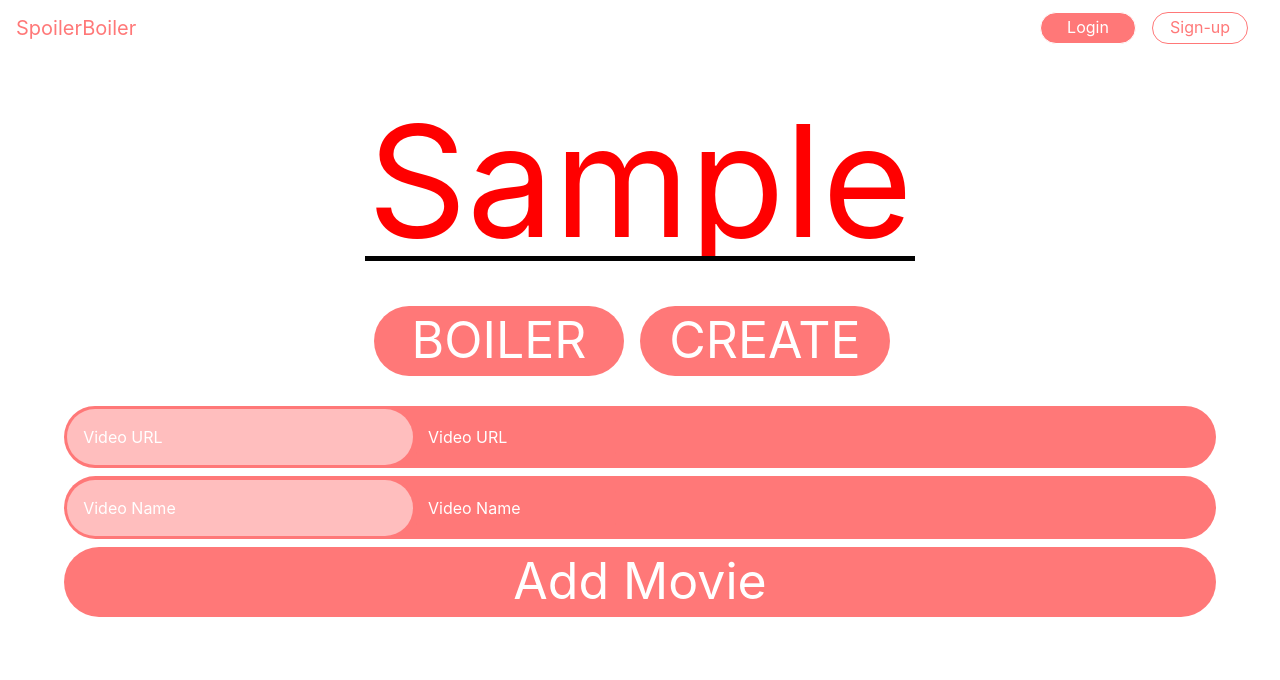
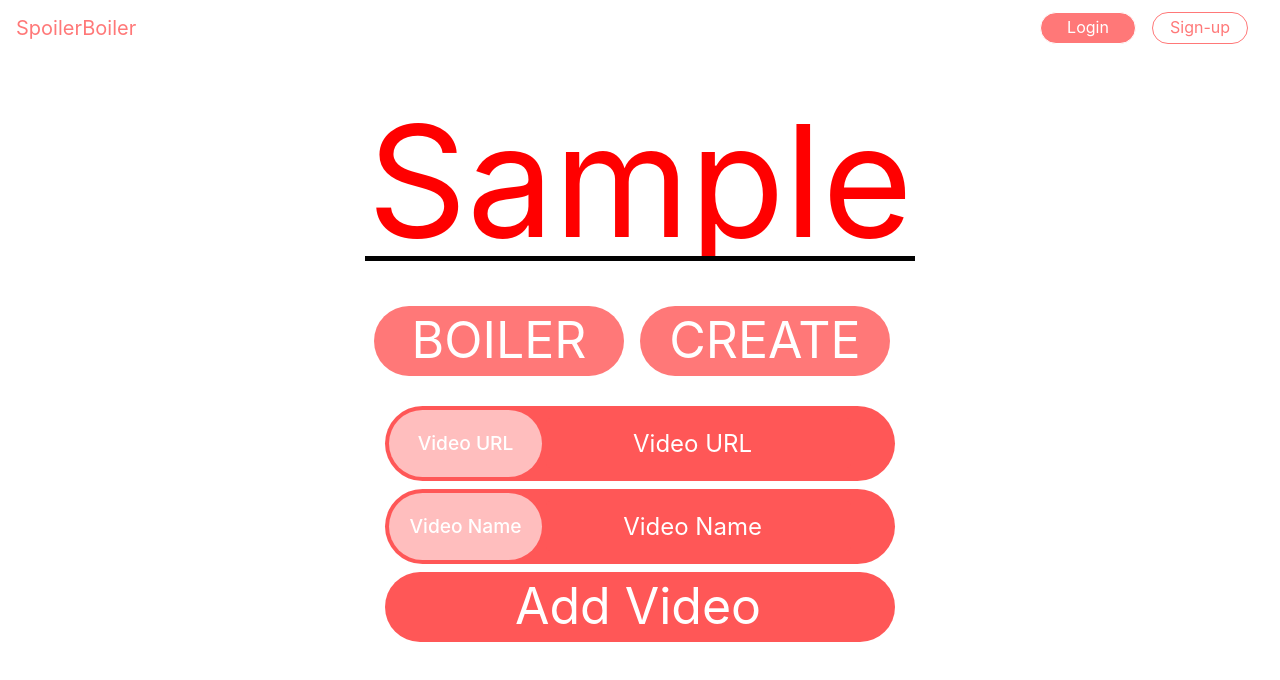
Before and after one commit to rayeshrajah/spoiler_boiler, a React (Create React App) app in the folder client/: page / in a window 1280 px wide. Both pictures are taken after typing "Sample" into the empty fields and a click on the button "CREATE". Shown: the top 680 px of the page. Built offline with nearby package versions, Linux system fonts and the light colour scheme; no server answers.

Commit message:
checkpoint

```diff
--- a/client/src/components/CreateVideoForm.js
+++ b/client/src/components/CreateVideoForm.js
@@ -17,6 +17,7 @@ function CreateVideoForm(props) {
   }
 
   return (
+    <div className="video-form-master-container">
     <form id="video-form" onSubmit={submitNewVideo}>
 
       <div id="video-url-master">
@@ -44,12 +45,18 @@ function CreateVideoForm(props) {
           value={videoName}
           onChange={(event) => setVideoName(event.target.value)}
         />
-        <div></div>
+
       </div>
 
-        <Button createVideo type="submit">Add Movie</Button>
+        <Button createVideo type="submit">
+          <iframe
+            src="https://gifer.com/embed/GlIU"
+          >
+          </iframe>
+        </Button>
 
     </form>
+    </div>
   )
 }
 
--- a/client/src/styles/Button.scss
+++ b/client/src/styles/Button.scss
@@ -120,9 +120,12 @@
     background-color: orange;
 }
 .button--createVideo{
+    display: flex;
+    align-items: center;
+    justify-content: center;
     color: $white-color;
     border-color: $white-color;
-    background-color: $pink-color;
+    background-color: #ff5757;
     text-align: center;
     height: 70px;
     width: 90%;
@@ -133,3 +136,23 @@
     padding: 0;
     margin-top: 0.5rem;
 }
+.button--createVideo:before {
+    content: "Add Video";
+}
+.button--createVideo:hover {
+    iframe {
+        visibility: visible;
+        height: 50%;
+        width: 100%;
+        border-radius: 236.5px;
+    }
+}
+.button--createVideo:hover:before {
+    content: "";
+}
+.button--createVideo:hover:after {
+    // content: "🔥🔥🔥🔥🔥🔥🔥🔥";
+
+    // background-image: url('https://i.gifer.com/fetch/w300-preview/d9/d9dd657cfef3fb5188596ace989a7dd7.gif');
+    // content: url("https://i.gifer.com/fetch/w300-preview/d9/d9dd657cfef3fb5188596ace989a7dd7.gif");
+}
--- a/client/src/styles/CreateVideoForm.scss
+++ b/client/src/styles/CreateVideoForm.scss
@@ -1,15 +1,30 @@
+.video-form-master-container {
+  display: flex;
+  justify-content: center;
+}
+
+iframe {
+  height: 0px;
+  width: 0px;
+  visibility: hidden;
+}
+
 #video-form {
   background-color: #fff;
   display: flex;
   flex-direction: column;
-  width: 100%;
+  min-width: 550px;
   align-items: center;
   margin-bottom: 20px;
+  input:focus,input:active {
+    outline: none !important;
+    box-shadow: none;
+  }
 
   #video-url-master {
     display: flex;
     align-items: center;
-    background-color: #ff7878;
+    background-color: #ff5757;
     border-radius: 236.5px;
     border: none;
     width: 90%;
@@ -21,19 +36,25 @@
       width: 30%;
       padding: 1em;
       margin: 0.2em;
+      text-align: center;
+      font-size: 1.2em;
+      font-weight: 500;
     }
 
     #video-url {
       color: white;
       outline: none;
       border: none;
-      background-color: #ff7878;
+      background-color: #ff5757;
       border-radius: 236.5;
-      width: 200px;
+      width: 60%;
       padding-right: 1em;
+      text-align: center;
+      font-size: 1.5em;
     }
     #video-url::placeholder {
       color:white;
+      text-align: center;
     }
   }
 
@@ -41,7 +62,7 @@
   #video-name-master {
     display: flex;
     align-items: center;
-    background-color: #ff7878;
+    background-color: #ff5757;
     border-radius: 236.5px;
     border: none;
     width: 90%;
@@ -54,48 +75,24 @@
       width: 30%;
       padding: 1em;
       margin: 0.2em;
+      text-align: center;
+      font-size: 1.2em;
+      font-weight: 500;
     }
 
     #video-name {
       color: white;
-      outline: none;
       border: none;
-      background-color: #ff7878;
+      background-color: #ff5757;
       border-radius: 236.5;
-      width: 200px;
+      width: 60%;
       padding-right: 1em;
+      text-align: center;
+      font-size: 1.5em;
     }
     #video-name::placeholder {
       color:white;
-    }
-  }
-
-
-  #checkbox-and-add {
-    display: flex;
-    justify-content: space-evenly;
-    align-items: center;
-    background-color: #ff7878;
-    border-radius: 236.5px;
-    border: none;
-    width: 90%;
-    color: white;
-    margin-top: 0.5em;
-    height: 60px;
-
-    #checkbox-container {
-      padding: 1em;
-      input {
-        margin-right: 1em;
-      }
-    }
-
-    button {
-      outline: none;
-      border: none;
-      background-color: #fff;
-      padding: 0.7em;
-      border-radius: 236.5px;
+      text-align: center;
     }
   }
 
```
